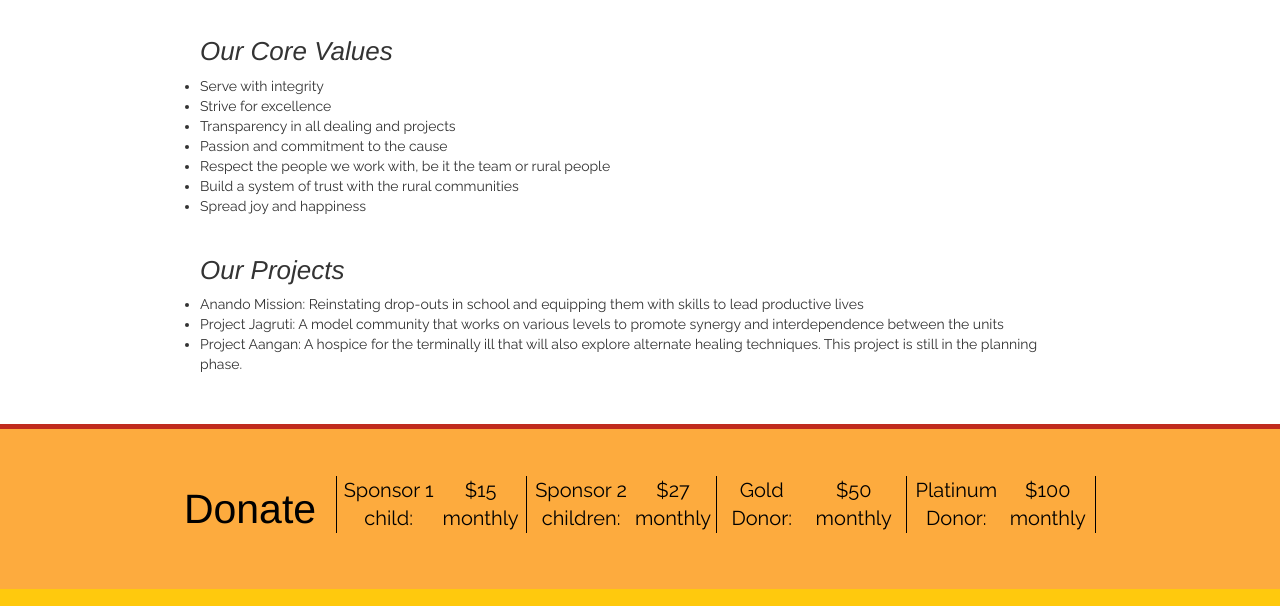
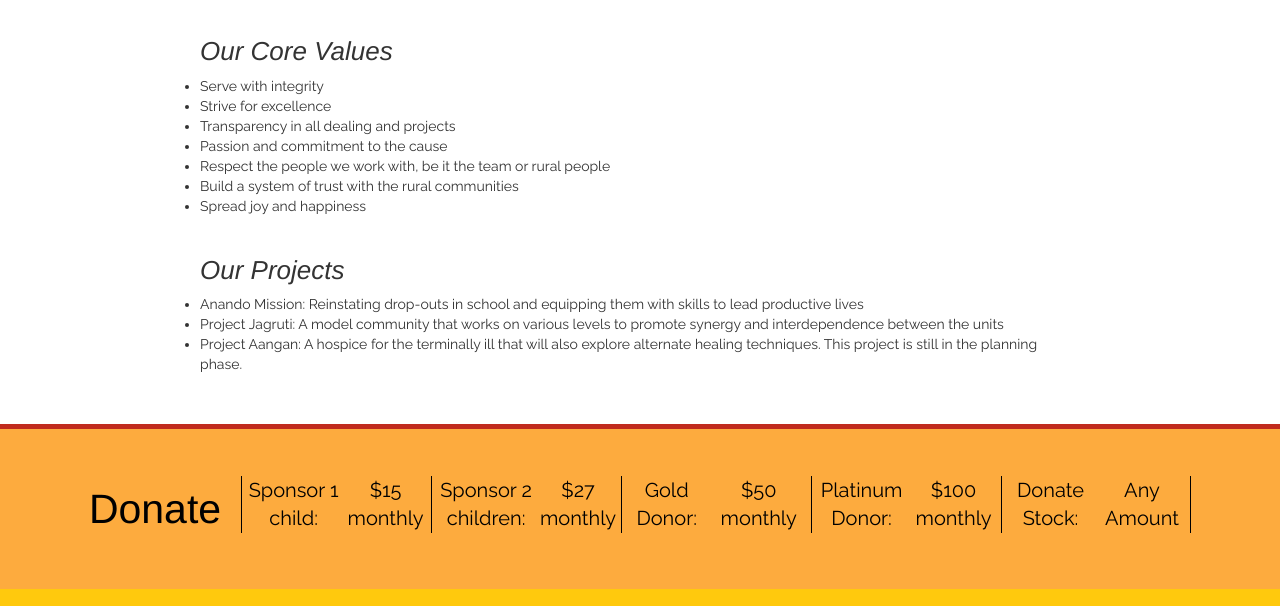
Before and after one commit to apoorvaiyer/lightoflifecharity.org, a plain HTML site: page program.html in a window 1280 px wide. Shown: the part 438-1044 px from the top of the page. Drawn offline with nearby package versions, Linux system fonts and the light colour scheme.

Commit message:
Added Stock Donation Link to Nav and Donate Bar

```diff
--- a/program.html
+++ b/program.html
@@ -43,7 +43,8 @@
                         <li onclick="submitSubscription('Sponsor 1 child')">Sponsor 1 child: $15 monthly</li>
                         <li onclick="submitSubscription('Sponsor 2 children')">Sponsor 2 children: $27 monthly</li>
                         <li onclick="submitSubscription('Gold Donor')">Gold Donor: $50 monthly</li>
-                        <li onclick="submitSubscription('Platinum Donor')">Platinum Donor: $100 monthly</li>
+						<li onclick="submitSubscription('Platinum Donor')">Platinum Donor: $100 monthly</li>
+						<li onclick="window.location.href='https://www.stockdonator.com/stock-information/?oid=c5fe73'">Donate Stock: Any Amount</li>
                     </ul>
                 </form>
             </a>
@@ -122,6 +123,9 @@
 		<div class="sponsorship-select-list-item" onclick="submitSubscription('Platinum Donor')">
 			<p>Platinum Donor:</p><p>$100 monthly</p>
 		</div>
+		<div class="sponsorship-select-list-item" onclick="window.location.href='https://www.stockdonator.com/stock-information/?oid=c5fe73'">
+			<p>Donate Stock:</p><p>Any Amount</p>
+		</div>
 	</div>
 	<div class="loltfooter">
 		<div class="row">
```
Also changed, not shown: index.html (+4 -0 lines), resources.html (+4 -0 lines), success-stories.html (+4 -0 lines), thankyou.html (+4 -0 lines).
